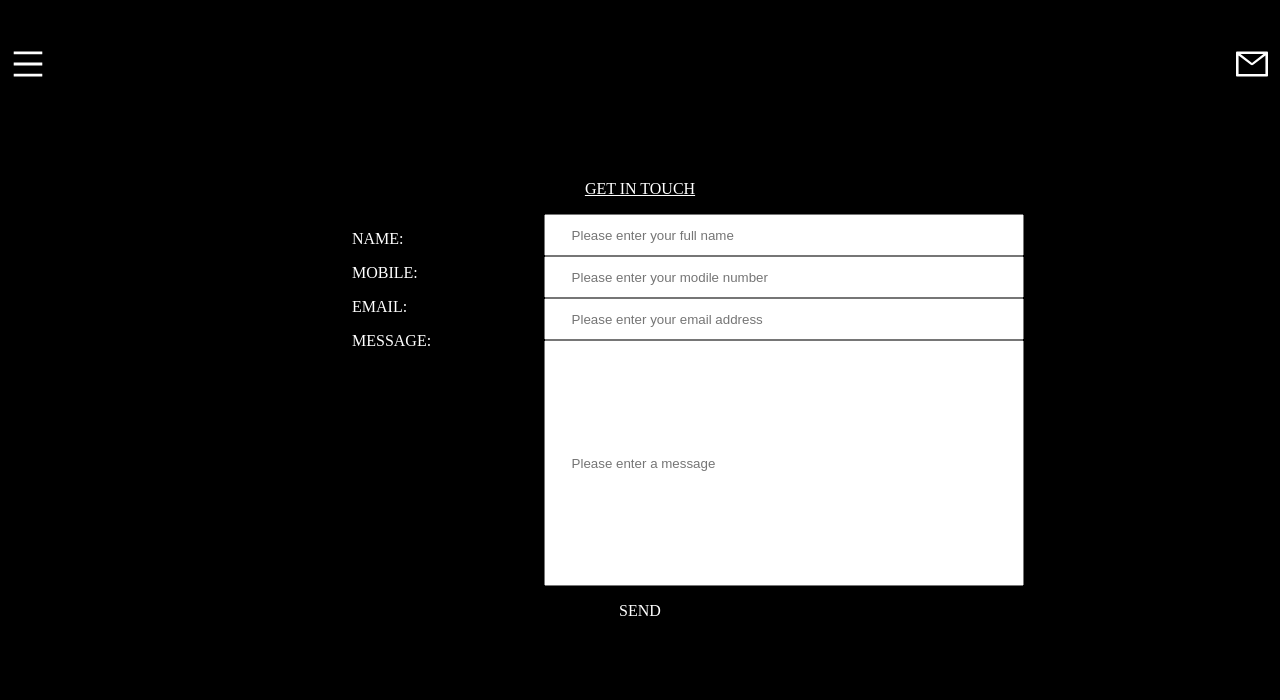
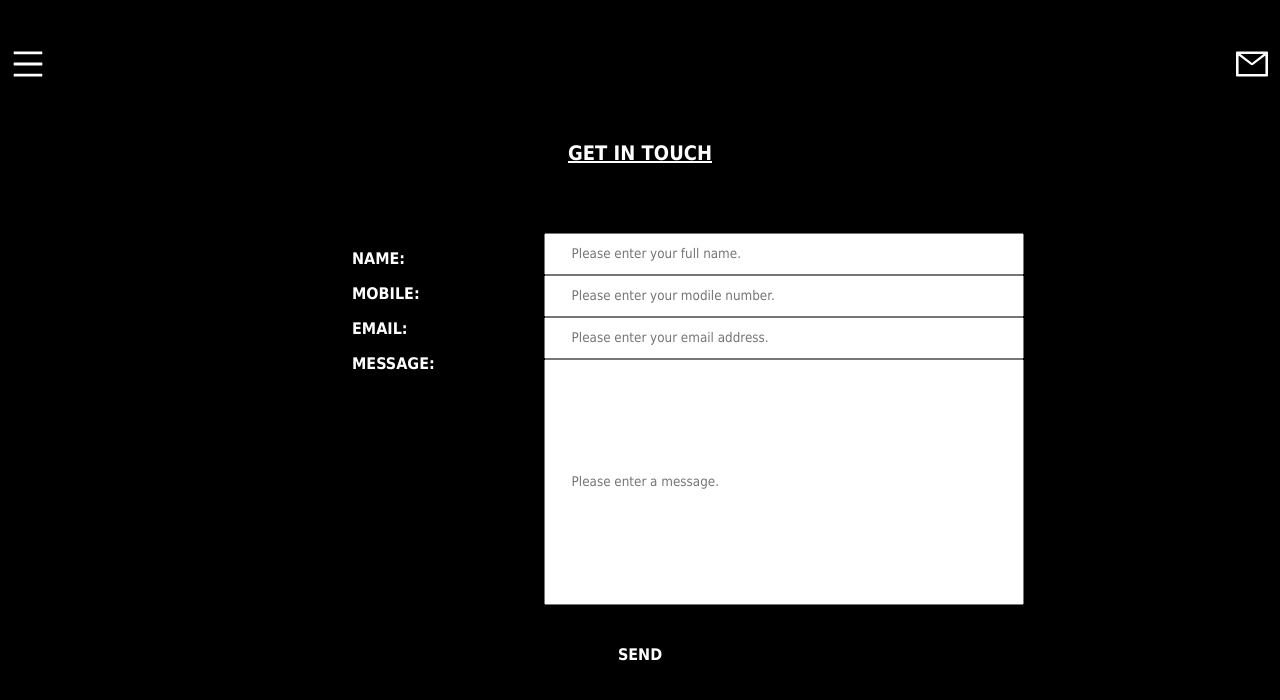
Before and after one commit to lawaticodes/Portfolio, a React (Create React App) app: page / in a window 1280 px wide. Shown: the top 700 px of the page. Built offline with nearby package versions, Linux system fonts and the light colour scheme.

Commit message:
Improved UI

```diff
--- a/src/App.css
+++ b/src/App.css
@@ -2,7 +2,7 @@
   background-color: black;
   height: 100vh;
   width: 100vw;
-  /* font-family: 'league_monosemibold'; */
+  font-family: Tahoma;
   color: white;
   display: flex;
   justify-content: center;
--- a/src/Contact.css
+++ b/src/Contact.css
@@ -4,10 +4,13 @@
   justify-content: center;
   flex-direction: column;
   text-align: center;
+  font-weight: bold;
 }
 
 .contact-header {
   text-decoration: underline;
+  font-size: 1.25em;
+  margin-bottom: 6vh;
 }
 
 .contact-content {
@@ -15,6 +18,7 @@
   display: flex;
   justify-content: center;
   flex-direction: row;
+  margin-bottom: 3vh;
 }
 
 .prompts {
@@ -31,6 +35,7 @@
   height: 4.5vh;
   margin-left: 5vw;
   padding-left: 2vw;
+  font-family: Tahoma;
 }
 
 .message {
@@ -38,4 +43,5 @@
   height: 30vh;
   margin-left: 5vw;
   padding-left: 2vw;
+  font-family: Tahoma;
 }
--- a/src/Contact.js
+++ b/src/Contact.js
@@ -19,10 +19,10 @@ class Contact extends React.Component {
             <p>MESSAGE:</p>
           </div>
           <div className="inputs">
-            <Input className="personal-info" placeholder="Please enter your full name"/>
-            <Input className="personal-info" placeholder="Please enter your modile number"/>
-            <Input className="personal-info" placeholder="Please enter your email address"/>
-            <Input className="message" placeholder="Please enter a message"/>
+            <Input className="personal-info" placeholder="Please enter your full name."/>
+            <Input className="personal-info" placeholder="Please enter your modile number."/>
+            <Input className="personal-info" placeholder="Please enter your email address."/>
+            <Input className="message" placeholder="Please enter a message."/>
           </div>
         </div>
         <div>
--- a/src/Menu.css
+++ b/src/Menu.css
@@ -4,6 +4,8 @@
   justify-content: center;
   flex-direction: column;
   text-align: center;
+  font-weight: bold;
+  font-size: 1.25em;
 }
 
 .menu-header {
```
